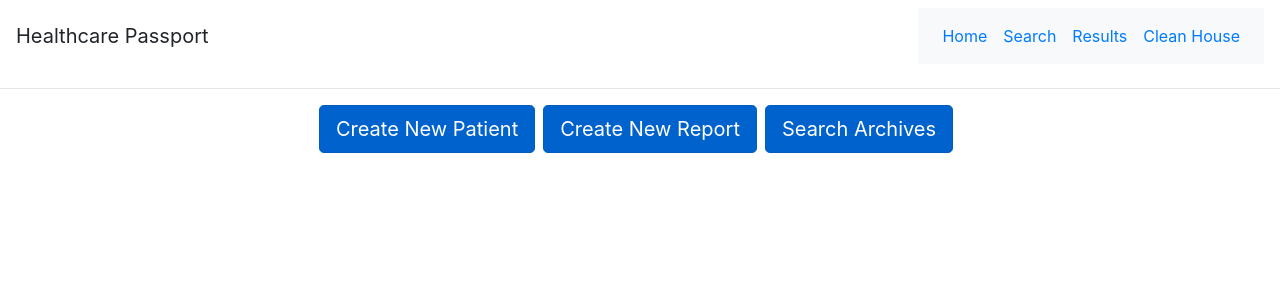
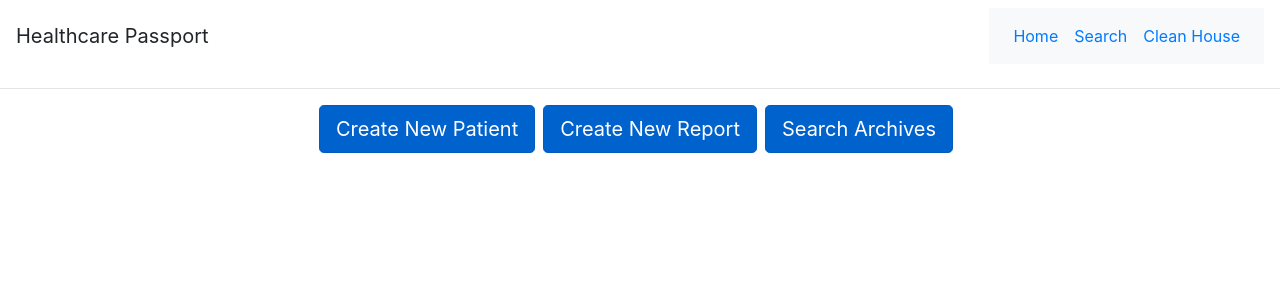
Before and after one commit to cmp998/Healthcare-Passsport, a Flask app: page / in a window 1280 px wide. Shown: the top 300 px of the page. Run offline with Flask 2, Linux system fonts and the light colour scheme; some libraries are stand-ins or nearby versions.

Commit message:
removed results as an option on navbar and subsequently from routes

```diff
--- a/Passport/app/routes.py
+++ b/Passport/app/routes.py
@@ -103,10 +103,6 @@ def newPatient():
         return render_template('index.html', create = "Patient", form = form)
     return render_template('newpatient.html',title='NewPatient', form = form)
 
-@app.route('/results')
-def results():
-    return redirect('/search')
-
 @app.route('/clean_house')
 def clean_house():
     print("List of patients before: ", Patient.query.all())
--- a/Passport/app/templates/base.html
+++ b/Passport/app/templates/base.html
@@ -14,7 +14,6 @@
           <div class ="navbar navbar-expand bg-light justify-content-center">
               <ul class="navbar-nav ml-auto"><li class = "nav-item"><a class = "nav-link" href="/index">Home</a></li></ul>
               <ul class="navbar-nav ml-auto"><li class = "nav-item"><a class = "nav-link" href="/search">Search</a></li></ul>
-              <ul class="navbar-nav ml-auto"><li class = "nav-item"><a class = "nav-link" href="/results">Results</a></li></ul>
               <ul class="navbar-nav ml-auto"><li class = "nav-item"><a class = "nav-link" href="/clean_house">Clean House</a></li></ul>
           </div>
 
```
